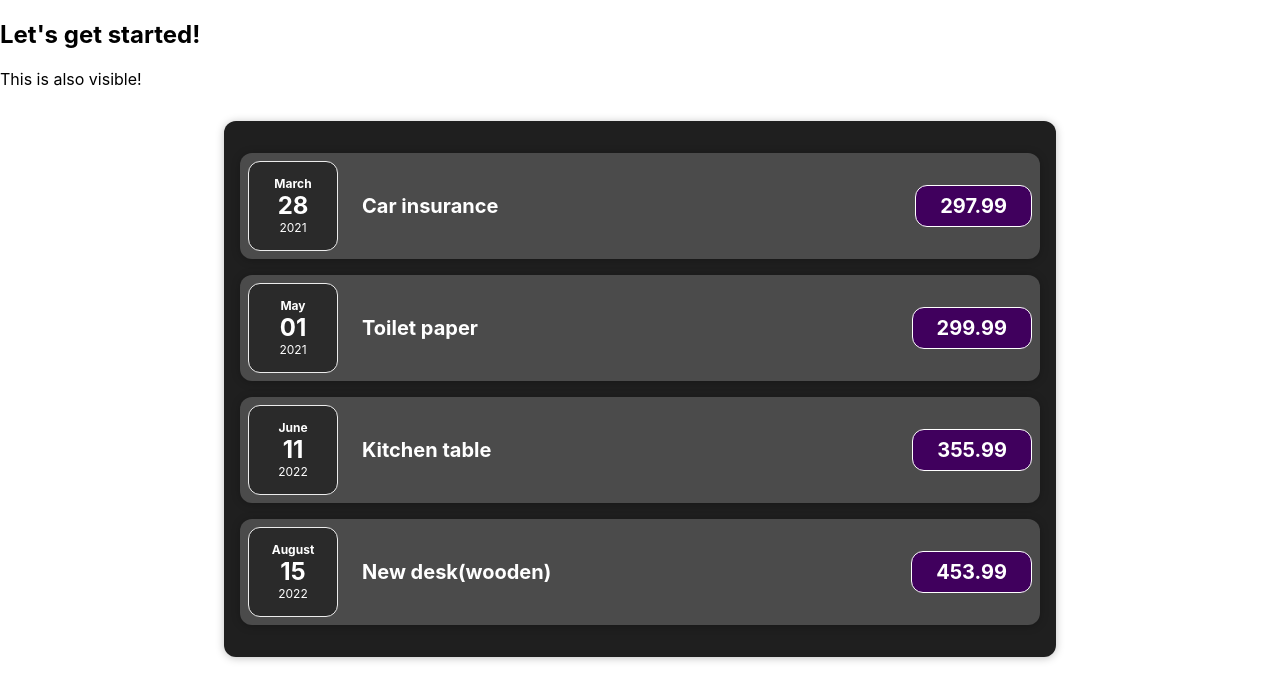
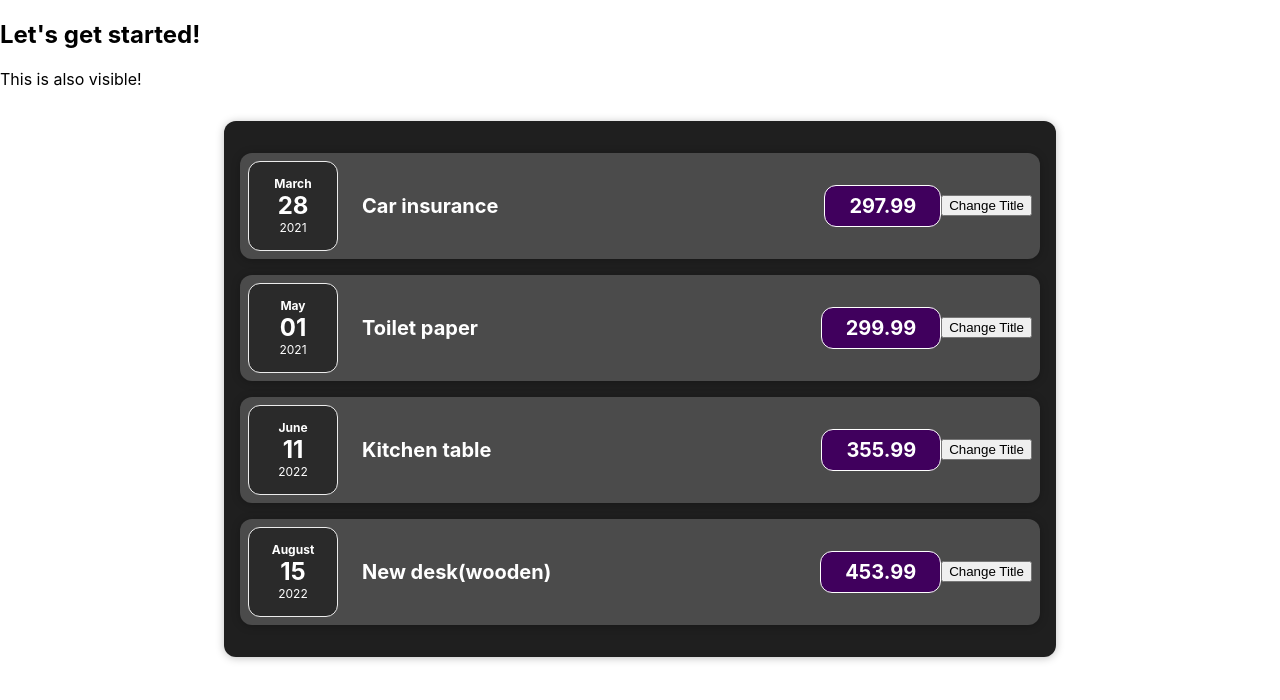
Before and after one commit to kbugaienko/Udemy_Bootcamp2022, a React (Create React App) app in the folder React/react-complete-guide/: page / in a window 1280 px wide. Shown: the top 700 px of the page. Built offline with nearby package versions, Linux system fonts and the light colour scheme.

Commit message:
React: state

```diff
--- a/React/react-complete-guide/src/components/Expenses/ExpenseItem.js
+++ b/React/react-complete-guide/src/components/Expenses/ExpenseItem.js
@@ -1,4 +1,4 @@
-import React from 'react';
+import React, { useState } from 'react';
 
 import ExpenseDate from './ExpenseDate';
 import Card from '../UI/Card';
@@ -6,13 +6,22 @@
 import './ExpenseItem.css';
 
 const ExpenseItem = (props) => {
+  const [title, setTitle] = useState(props.title);
+
+
+  const clickHandler = () => {
+    setTitle('Updated!');
+    console.log(title);
+  }
+
   return (
     <Card className='expense-item'>
       <ExpenseDate date={props.date}/>
       <div className='expense-item__description'>
-        <h2 className='expense-item h2'>{props.title}</h2>
+        <h2 className='expense-item h2'>{title}</h2>
         <div className='expense-item__price'>{props.price}</div>
       </div>
+      <button onClick={clickHandler}>Change Title</button>
     </Card>
   );
 }
```
